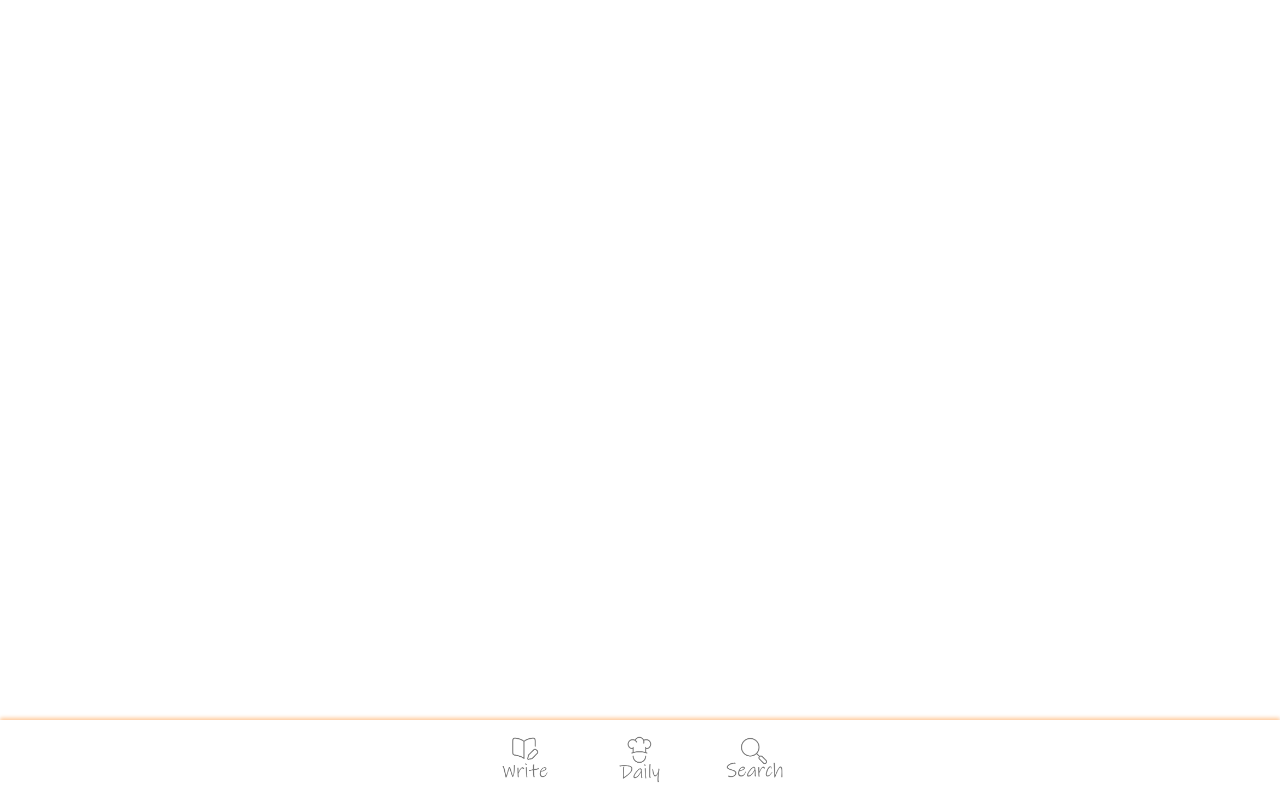
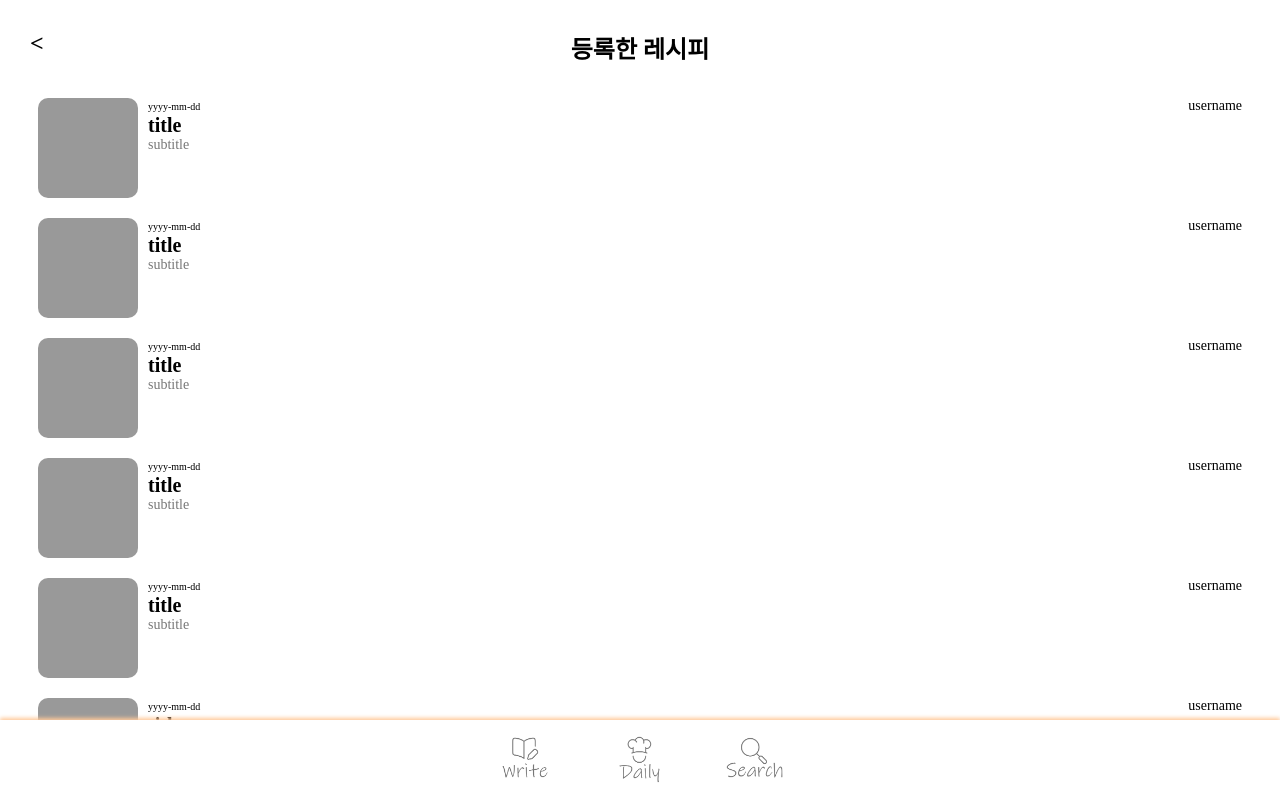
Before and after one commit to DEV-TINO/daily--recipe, a Vue app: page /posted in a window 1280 px wide. Before the commit this address had no page. Shown: the top 800 px of the page. Built offline with nearby package versions, Linux system fonts and the light colour scheme.

Commit message:
feat : routing pages and enhence the feature of ResultList.vue that change title each path name

```diff
--- a/src/router/index.js
+++ b/src/router/index.js
@@ -10,7 +10,7 @@ const router = createRouter({
     {
       path: '/',
       name: 'home',
-      component: HomeView
+      component: HomeView,
     },
     {
       path: '/edit',
@@ -20,13 +20,25 @@ const router = createRouter({
     {
       path: '/search',
       name: 'search',
-      component: SearchView
+      component: SearchView,
     },
     {
-      path: '/resultlist',
-      name: 'resultlist',
-      component: ResultList
-
+      path: '/search/result',
+      name: 'result',
+      component: ResultList,
+      props: { mode: '검색결과' }
+    },
+    {
+      path: '/bookmarked',
+      name: 'bookmarked',
+      component: ResultList,
+      props: { mode: '저장한 레시피' },
+    },
+    {
+      path: '/posted',
+      name: 'posted',
+      component: ResultList,
+      props: { mode: '등록한 레시피' },
     },
   ]
 })
--- a/src/views/HomeView.vue
+++ b/src/views/HomeView.vue
@@ -17,7 +17,7 @@
   <div class="home-main-container">
     <div class="threecontainertitle">
       <div class="maintitle">저장한 레시피</div>
-      <router-link to="/resultlist" class="more">
+      <router-link to="/bookmarked" class="more">
         <div>더보기  &gt;</div>
       </router-link>
     </div>
@@ -27,7 +27,7 @@
   <div class="home-main-container">
     <div class="threecontainertitle">
       <div class="maintitle">등록한 레시피</div>
-      <router-link to="/resultlist" class="more">
+      <router-link to="/posted" class="more">
         <div>더보기  &gt;</div>
       </router-link>
     </div>
--- a/src/views/ResultList.vue
+++ b/src/views/ResultList.vue
@@ -1,9 +1,10 @@
 <template>
   <div class="top-nav-bar">
-    <div @click="handleClickBackToHome()">&lt;</div>
-    <div class="result-title">results</div>
+    <div @click="goToParentOrRoot()">&lt;</div>
+    <div class="result-title">{{mode}}</div>
     <div></div>
   </div>
+  <div class="margin-90px"></div>
   <MiddleContentsVue/>
   <MiddleContentsVue/>
   <MiddleContentsVue/>
@@ -22,22 +23,54 @@ export default {
     handleClickBackToHome() {
       this.$router.push("/");
     },
+    goToParent() {
+      const parentPath = this.$route.path.split('/').slice(0, -1).join('/');
+      this.$router.push(parentPath);
+    },
+    goToParentOrRoot() {
+      const currentPath = this.$route.path;
+      // 현재 경로를 '/'로 분할하고 마지막 경로를 제거
+      const parentPath = currentPath.split('/').slice(0, -1).join('/');
+
+      if (parentPath) {
+        // 상위 경로로 이동
+        this.$router.push(parentPath);
+      } else {
+        // 이미 루트에 도달했다면 루트로 이동
+        this.$router.push('/');
+      }
+    },
   },
   components: {
     MiddleContentsVue: MiddleContentsVue,
+  },
+  props: {
+    mode: {
+      type: String,
+    },
   },
 }
 </script>
 
 <style>
+.margin-90px{
+  height: 90px;
+}
 .top-nav-bar {
+  width: 100%;
+  box-sizing: border-box;
+  left: 0;
+  position: fixed;
   display: grid;
   grid-template-columns: 17px 1fr 17px;
   font-size: 24px;
   font-weight: bold;
   padding: 30px;
+  background-color: #fff;
+  top: 0;
 }
 .result-title {
+  width: auto;
   text-align: center;
 }
 </style>
--- a/src/views/SearchView.vue
+++ b/src/views/SearchView.vue
@@ -14,7 +14,7 @@
 export default {
   methods: {
     handleClickSearch() {
-      this.$router.push("/resultlist")
+      this.$router.push("/search/result")
     }
   }
 }
```
